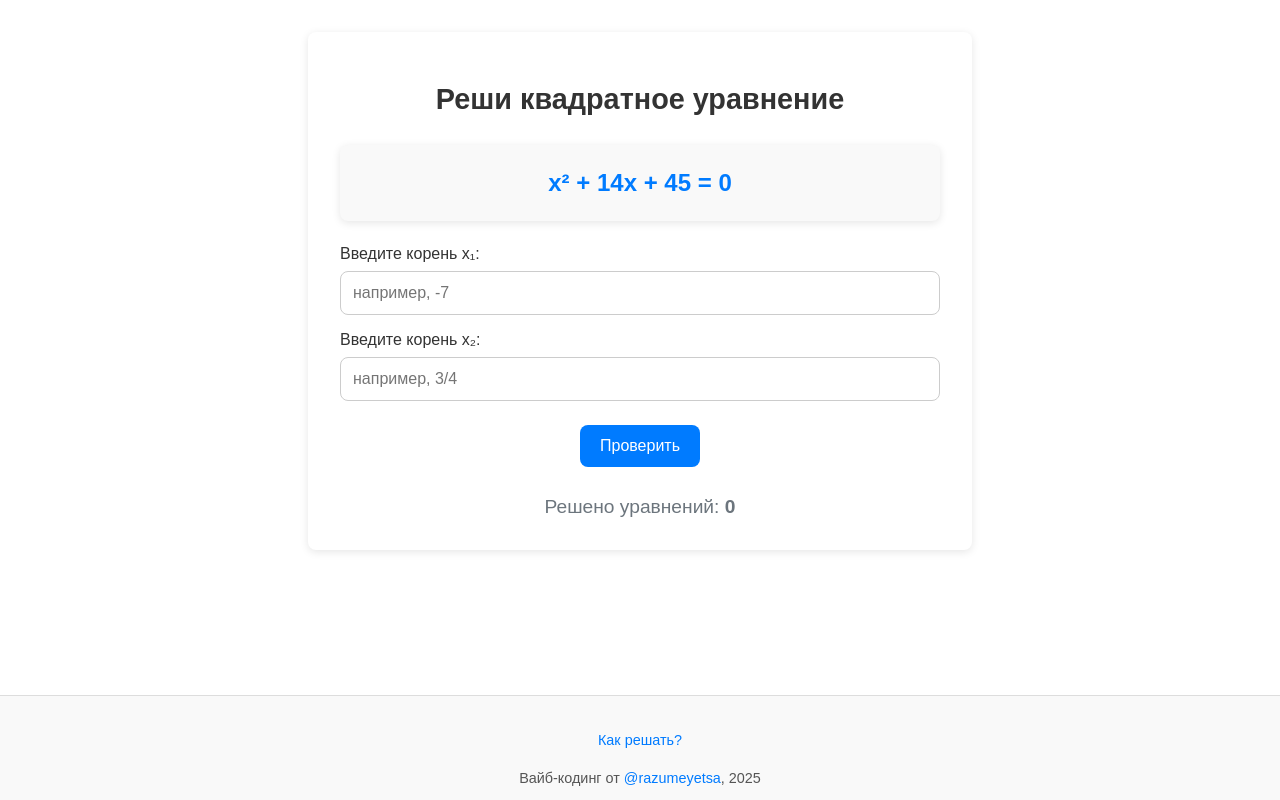
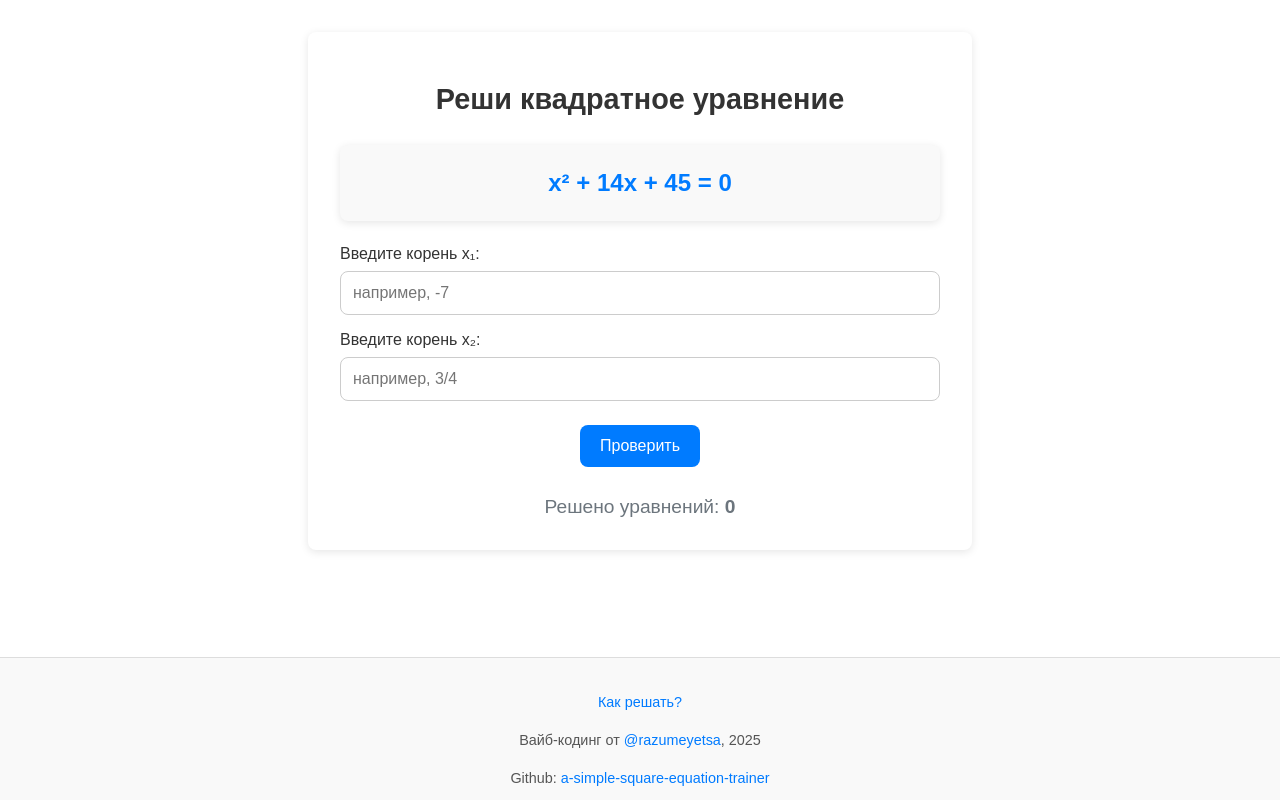
Before and after one commit to DNScookie/a-simple-square-equation-trainer, a Vue app: page / in a window 1280 px wide. Built offline with nearby package versions, Linux system fonts and the light colour scheme.

Commit message:
right, github link

```diff
--- a/src/App.vue
+++ b/src/App.vue
@@ -9,6 +9,9 @@
       <router-link to="/theory">Как решать?</router-link>
       <p>
         Вайб-кодинг от <a href="https://t.me/razumeyetsa" target="_blank">@razumeyetsa</a>, 2025
+      </p>
+      <p>
+        Github: <a href="https://github.com/DNScookie/a-simple-square-equation-trainer" target="_blank">a-simple-square-equation-trainer</a>
       </p>
     </footer>
   </div>
```
